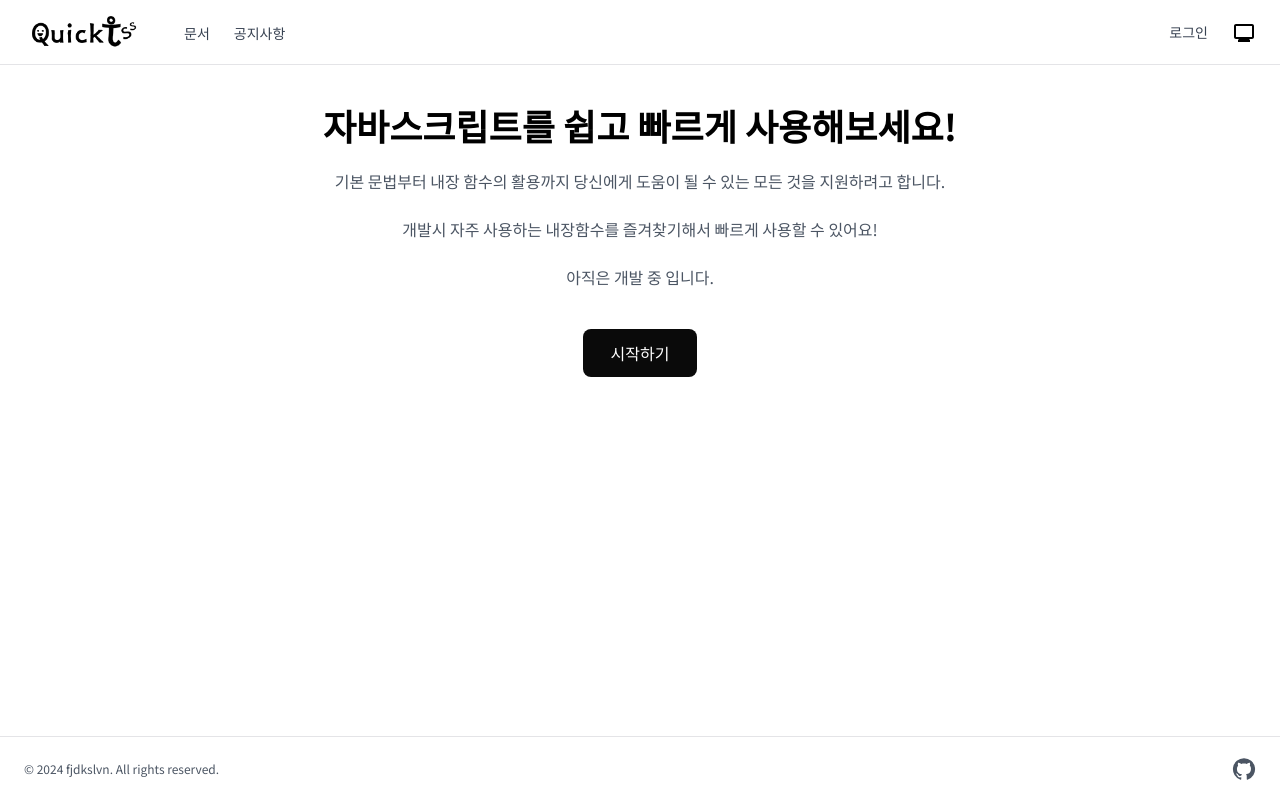
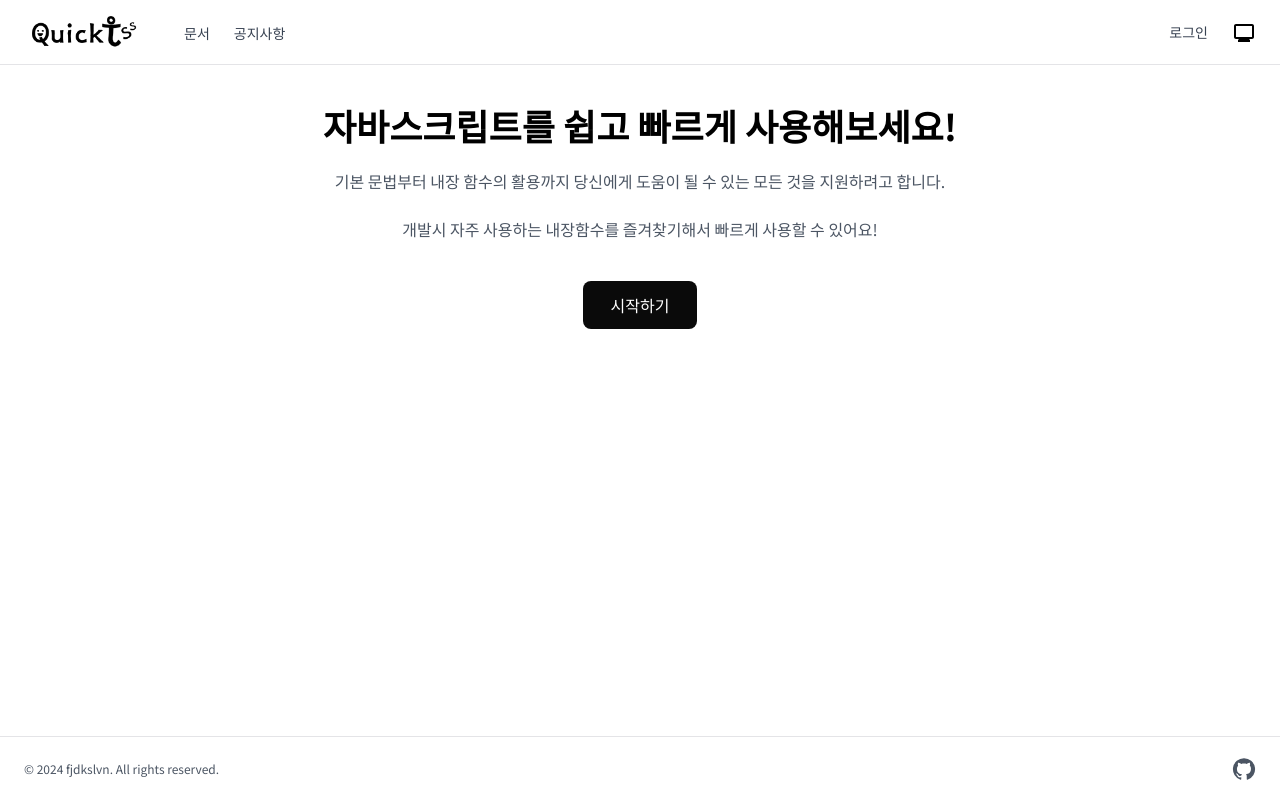
Before and after one commit to fjdkslvn/quick-js, a Next.js app: page / in a window 1280 px wide. Built offline with nearby package versions, Linux system fonts and the light colour scheme; no server answers; the database is empty.

Commit message:
feat : Change main page text

```diff
--- a/src/app/(recoil)/(wrap)/page.tsx
+++ b/src/app/(recoil)/(wrap)/page.tsx
@@ -10,7 +10,6 @@ export default function Home() {
         <h1 className="font-bold text-4xl">자바스크립트를 쉽고 빠르게 사용해보세요!</h1>
         <p className="mt-6 text-gray-600 dark:text-gray-300">기본 문법부터 내장 함수의 활용까지 당신에게 도움이 될 수 있는 모든 것을 지원하려고 합니다.</p>
         <p className="mt-6 text-gray-600 dark:text-gray-300">개발시 자주 사용하는 내장함수를 즐겨찾기해서 빠르게 사용할 수 있어요!</p>
-        <p className="mt-6 text-gray-600 dark:text-gray-300">아직은 개발 중 입니다.</p>
         <Link className="rounded-lg text-base px-7 py-3 bg-neutral-950 text-white mt-10 hover:bg-neutral-700 dark:bg-gray-200 dark:text-gray-900 dark:hover:bg-gray-100" href="/docs/string">
           시작하기
         </Link>
```
